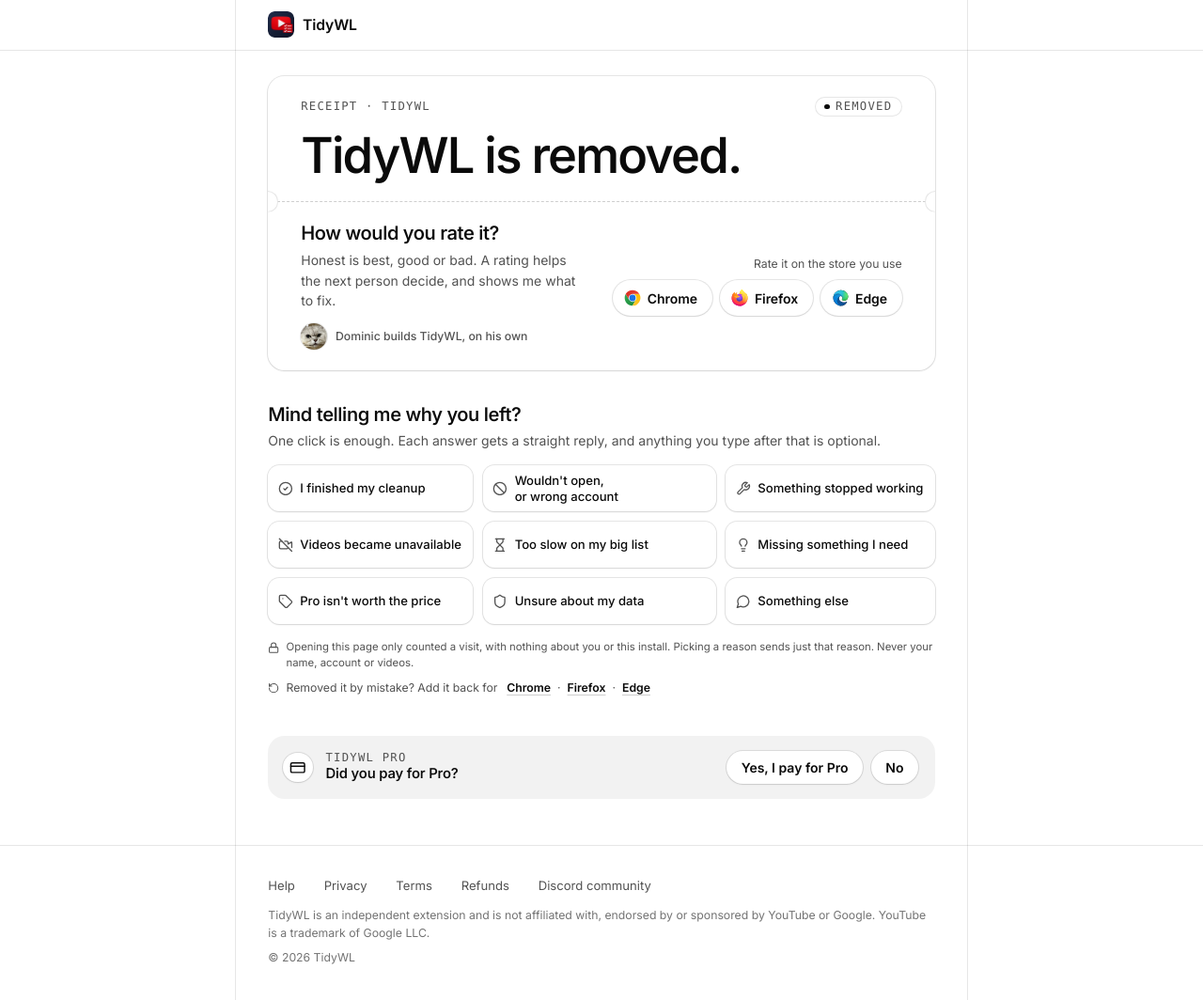
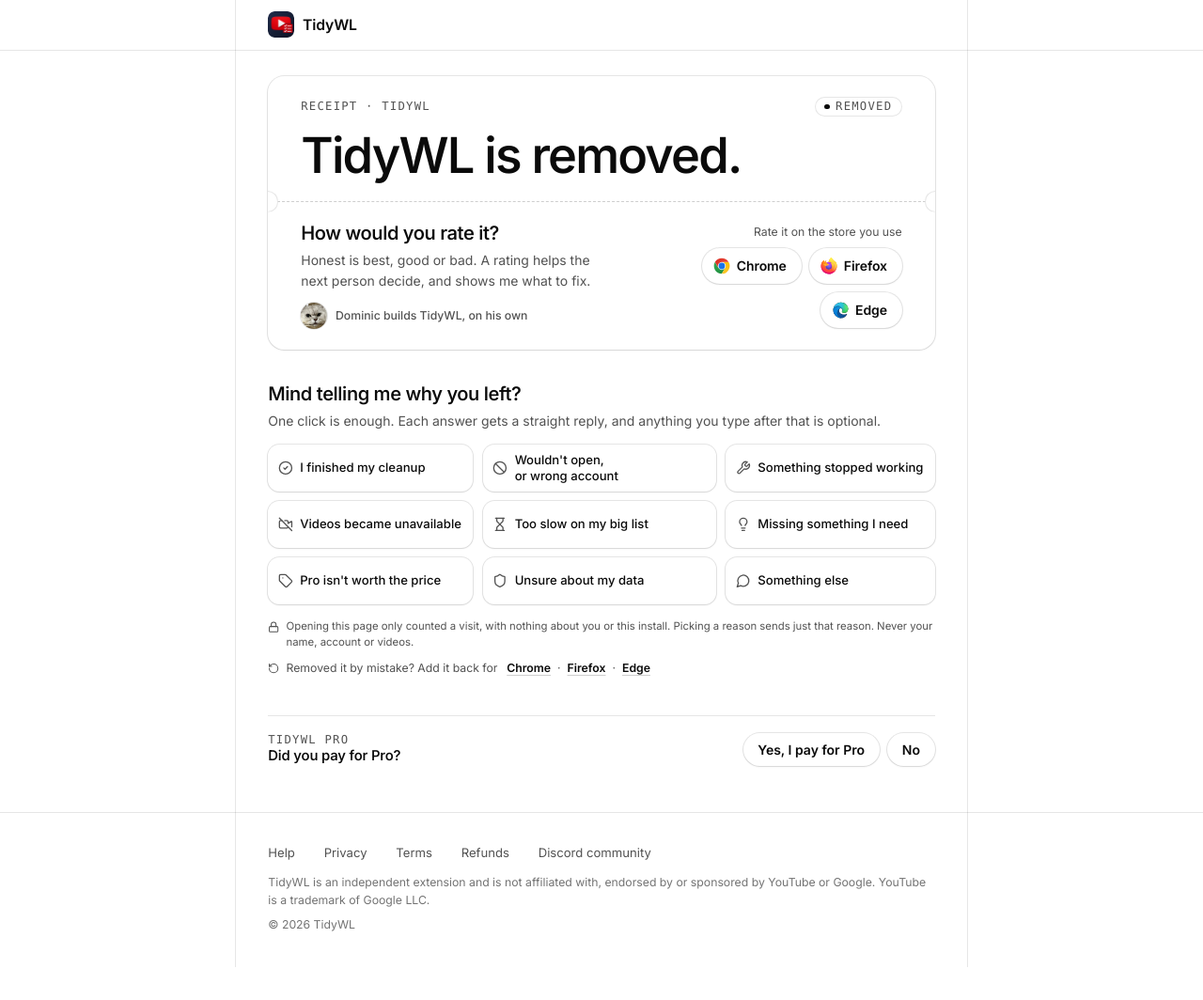
Before and after one commit to dominic-lam/tidywl-site, a Jekyll site: the page built from uninstall/index.html, in a window 1280 px wide. Shown: the whole page at 94% size. Built offline with Jekyll 4.4.1, drawn with Linux system fonts in a browser that asks for light colours; after the commit the page ends 1029 px from its top, so only the background shows below that.

Commit message:
Uninstall page, lab round 2: plain words for where the figures come from, a time-saved estimate, a lighter Pro row
Simulated visitors scored 5.5, 3.5 and 4.5; also fixes the Rate button dropping under the copy when its hint got
longer. Nothing sent changed.

Co-Authored-By: Claude Opus 5.5 <noreply@anthropic.com>
Claude-Session: https://claude.ai/code/session_01DYBDmnfw4jPBaZPKKELut5

```diff
--- a/_includes/styles-leaver.html
+++ b/_includes/styles-leaver.html
@@ -302,7 +302,10 @@
     .leave .un-already { color: var(--text-secondary); }
 
     /* The Pro question: a gray well instead of the red tint. */
-    .leave .un-pro { border: 0; border-radius: 1.25rem; background: var(--well); }
+    /* Lighter since lab round 2 (2026-11-05): three visitors read the grey card as a sales afterthought. A rule
+       above it and no icon; the question still comes first. */
+    .leave .un-pro { border: 0; border-top: 1px solid var(--line); border-radius: 0; background: none; padding: 1.25rem 0 0; }
+    .leave .un-pro-ico { display: none; }
     .leave .un-pro-ico { border-radius: 999px; background: var(--btn2-bg); box-shadow: 0 0 0 1px var(--ring-c), var(--lift); color: var(--text); }
     .leave .un-eyebrow { font-size: 0.875rem; line-height: 1rem; font-weight: 500; letter-spacing: 0.1em; color: var(--text-secondary); }
     .leave .un-pro-q h2, .leave .un-pro-more h3 { font-weight: 550; }
--- a/uninstall/index.html
+++ b/uninstall/index.html
@@ -126,7 +126,7 @@ sitemap: false
     /* object-view-box zooms in on the face where Chromium supports it; elsewhere the whole photo shows, still round. */
     .un-avatar { flex: none; display: block; width: 2rem; height: 2rem; border-radius: 50%; object-fit: cover; object-view-box: inset(18% 8% 6% 16%); }
 
-    .un-act { flex: none; display: flex; flex-direction: column; align-items: flex-end; gap: 0.5rem; }
+    .un-act { flex: 0 1 auto; max-width: 19rem; display: flex; flex-direction: column; align-items: flex-end; gap: 0.5rem; }
     .un-trio-label { font-size: 0.875rem; color: var(--text-muted); }
     .un-rates { display: flex; flex-wrap: wrap; justify-content: flex-end; gap: 0.6rem; }
     .un-rate { display: inline-flex; align-items: center; justify-content: center; gap: 0.75rem; min-height: 3.75rem; padding: 0 2.1rem; border-radius: 0.8rem; border: 1.5px solid var(--accent-fill); background: var(--accent-fill); color: #fff; font-size: 1.1875rem; font-weight: 700; letter-spacing: -0.01em; line-height: 1.2; box-shadow: var(--un-rate-shadow); transition: background 0.2s, border-color 0.2s, transform 0.2s; }
@@ -142,8 +142,8 @@ sitemap: false
     .un-act:not(.is-one) .un-rate .un-star { display: none; }
     .un-act:not(.is-one) .un-rate-pre { position: absolute; width: 1px; height: 1px; overflow: hidden; clip: rect(0 0 0 0); white-space: nowrap; }
     .un-act.is-one .un-trio-label, .un-act:not(.is-one) .un-hint { display: none; }
-    .un-hint { display: flex; align-items: center; gap: 0.45rem; font-size: 0.875rem; line-height: 1.4; color: var(--text-muted); }
-    .un-hint img { display: block; width: 1rem; height: 1rem; }
+    .un-hint { display: flex; align-items: flex-start; gap: 0.45rem; font-size: 0.875rem; line-height: 1.4; color: var(--text-muted); }
+    .un-hint img { display: block; flex: none; width: 1rem; height: 1rem; margin-top: 0.1rem; }
     .un-hint svg { color: var(--accent-text); }
     .un-hint.is-done { color: var(--text-secondary); }
 
@@ -336,6 +336,7 @@ sitemap: false
             <div class="un-lines" data-rec="lines" hidden>
               <p class="un-line" data-rec="moved-line" hidden><span>Moved to other playlists</span><i></i><b data-rec="moved"></b></p>
               <p class="un-line" data-rec="age-line" hidden><span>With TidyWL for</span><i></i><b data-rec="age"></b></p>
+              <p class="un-line" data-rec="saved-line" hidden><span>Time saved, at 4 s a video by hand</span><i></i><b data-rec="saved"></b></p>
             </div>
           </div>
           <div data-fig="none">
@@ -461,7 +462,7 @@ sitemap: false
 
             <div class="un-branch" data-branch="done" hidden>
               <h3 class="un-rh" tabindex="-1">Then it did its job. Thanks for using it.</h3>
-              <p class="un-p">If YouTube paused videos on your account partway through, sorry about that. It's a limit on how many requests one account can make, and in my experience it clears by itself in 30 to 60 minutes.</p>
+              <p class="un-p">If YouTube paused your videos for a while, sorry. That's its limit on one account's requests, and in my experience it clears within an hour.</p>
               <p class="un-p">If it saved you time, a quick rating means a lot to a small app like this one. It's also how the next person finds it.</p>
               <!-- The Rate button again, beside the answer that most often
                    leads to it (2026-11-05, lab round 1). A known store shows
@@ -472,7 +473,7 @@ sitemap: false
                 <a class="un-btn" data-store="edge" href="https://microsoftedge.microsoft.com/addons/detail/doflfclcoebklpifkhcahbhlgbpamjcf" target="_blank" rel="noopener"><img src="/assets/edge-logo.svg" alt="" width="16" height="16">Rate on Edge<span class="sr-only"> (opens in a new tab)</span></a>
               </div>
               <p class="un-rp-hint" data-store="chrome">Stars alone are fine. Writing a review is optional.</p>
-              <p class="un-rp-hint" data-store="firefox">Needs a Mozilla account. Stars alone are fine.</p>
+              <p class="un-rp-hint" data-store="firefox">Needs a Mozilla account. Stars alone are fine. No account? Your answer here already helps.</p>
             </div>
 
             <div class="un-branch" data-branch="load" hidden>
```
Also changed, not shown: other parts of uninstall/index.html (+19 -3 lines), docs/claude/debriefs/DEBRIEF-agent-b-uninstall-design.md (+1 -0 lines).
